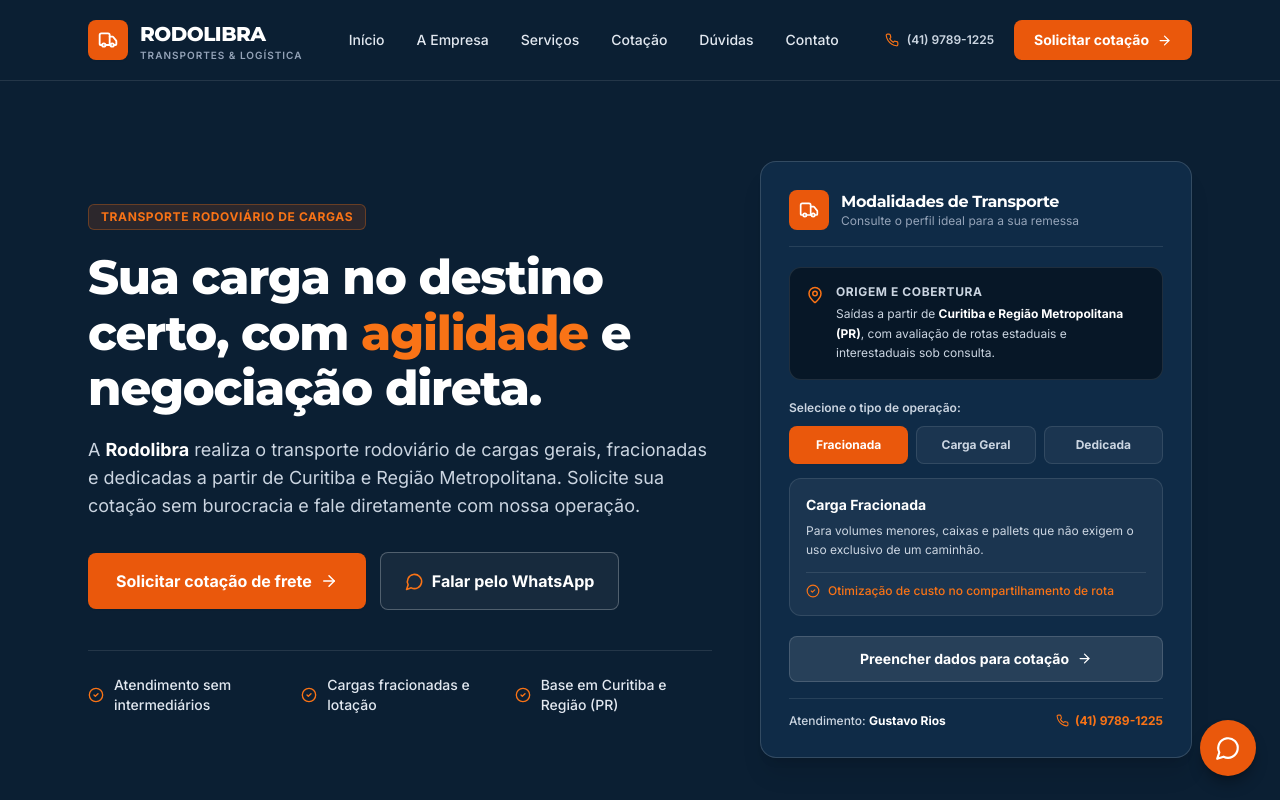
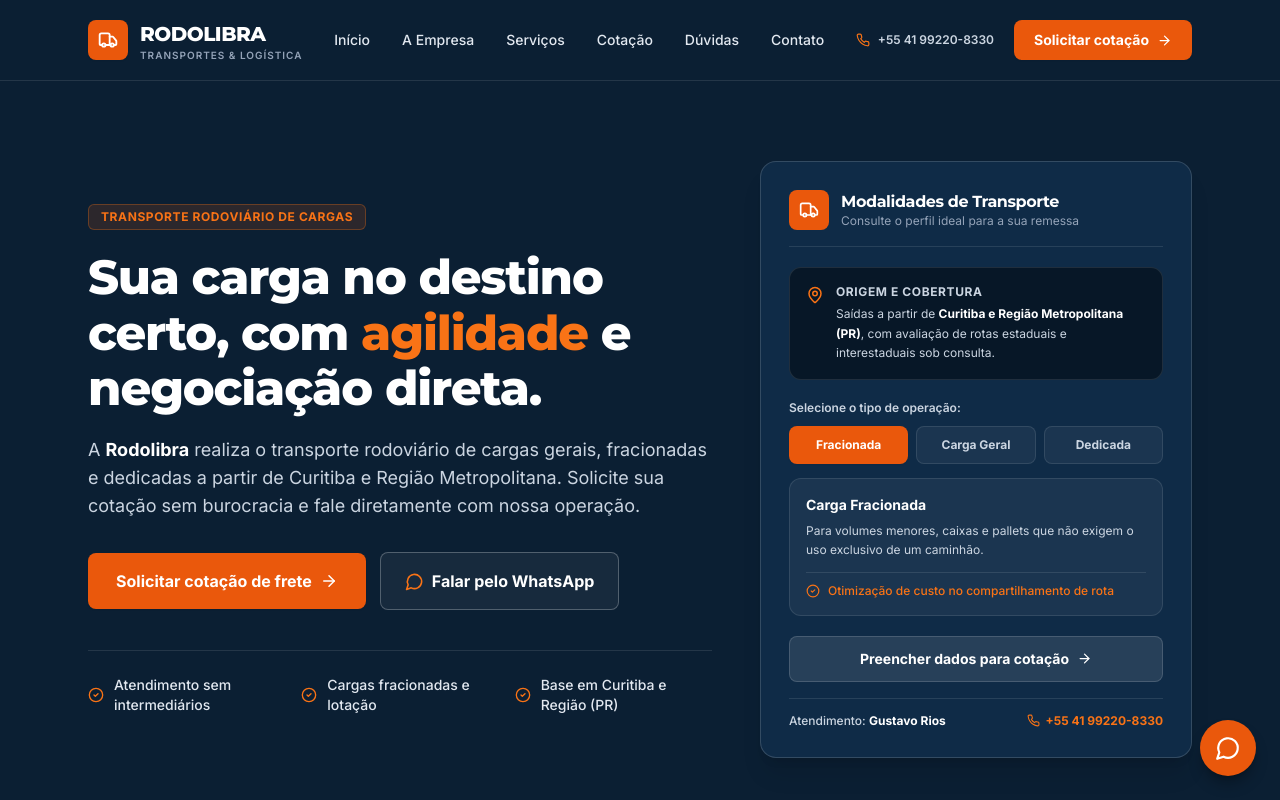
Before and after one commit to gustavogarciacavalli-sudo/rodolibra-site, a Next.js app: page / in a window 1280 px wide. Shown: the top 800 px of the page. Built offline with nearby package versions, Linux system fonts and the light colour scheme.

Commit message:
feat(whatsapp): atualiza numero oficial (+55 41 99220-8330) e redirecionamento direto para o WhatsApp

```diff
--- a/components/Contact.tsx
+++ b/components/Contact.tsx
@@ -14,11 +14,12 @@ export default function Contact() {
   const canais = [
     {
       icon: Phone,
-      titulo: "Telefone Direto",
+      titulo: "Telefone & WhatsApp",
       valor: site.phone,
-      subtexto: `Atendimento com ${site.contactName}`,
-      href: `tel:+55${site.phone.replace(/\D/g, "")}`,
-      cta: "Ligar agora",
+      subtexto: `Atendimento direto com ${site.contactName}`,
+      href: waLink("Olá! Gostaria de falar com o atendimento da Rodolibra."),
+      cta: "Conversar no WhatsApp",
+      target: "_blank",
     },
     {
       icon: MessageCircle,
@@ -82,9 +83,20 @@ export default function Contact() {
                     {item.titulo}
                   </h3>
 
-                  <p className="mt-1.5 text-base font-extrabold text-accent break-words">
-                    {item.valor}
-                  </p>
+                  {item.href ? (
+                    <a
+                      href={item.href}
+                      target={item.target}
+                      rel={item.target ? "noopener noreferrer" : undefined}
+                      className="mt-1.5 block text-base font-extrabold text-accent hover:underline break-words"
+                    >
+                      {item.valor}
+                    </a>
+                  ) : (
+                    <p className="mt-1.5 text-base font-extrabold text-accent break-words">
+                      {item.valor}
+                    </p>
+                  )}
 
                   <p className="mt-2 text-xs text-slate-600 leading-relaxed">
                     {item.subtexto}
--- a/components/Footer.tsx
+++ b/components/Footer.tsx
@@ -58,11 +58,20 @@ export function Footer() {
             </h4>
 
             <div className="space-y-2 text-xs sm:text-sm text-slate-300">
-              <p className="flex items-center gap-2">
-                <Phone size={15} className="text-accent-light shrink-0" />
-                <span>
-                  {site.phone} — {site.contactName}
-                </span>
+              <p>
+                <a
+                  href={waLink(
+                    "Olá! Gostaria de falar com o atendimento da Rodolibra."
+                  )}
+                  target="_blank"
+                  rel="noopener noreferrer"
+                  className="inline-flex items-center gap-2 hover:text-accent-light transition-colors"
+                >
+                  <Phone size={15} className="text-accent-light shrink-0" />
+                  <span>
+                    {site.phone} — {site.contactName}
+                  </span>
+                </a>
               </p>
               <p className="flex items-center gap-2">
                 <MapPin size={15} className="text-accent-light shrink-0" />
--- a/components/Header.tsx
+++ b/components/Header.tsx
@@ -2,7 +2,7 @@
 
 import { useState, useEffect } from "react";
 import { Menu, X, Truck, Phone, ArrowRight } from "lucide-react";
-import { nav, site } from "@/lib/site";
+import { nav, site, waLink } from "@/lib/site";
 
 export function Logo({ light = true }: { light?: boolean }) {
   return (
@@ -85,7 +85,11 @@ export default function Header() {
         {/* Ações Desktop */}
         <div className="hidden lg:flex items-center gap-5 shrink-0">
           <a
-            href={`tel:+55${site.phone.replace(/\D/g, "")}`}
+            href={waLink(
+              "Olá! Gostaria de falar com o atendimento da Rodolibra."
+            )}
+            target="_blank"
+            rel="noopener noreferrer"
             className="hidden xl:flex items-center gap-2 whitespace-nowrap text-xs font-semibold text-slate-300 hover:text-white transition-colors"
           >
             <Phone size={14} className="text-accent-light shrink-0" aria-hidden />
@@ -139,7 +143,11 @@ export default function Header() {
 
           <div className="mt-8 pt-6 border-t border-white/10 space-y-3">
             <a
-              href={`tel:+55${site.phone.replace(/\D/g, "")}`}
+              href={waLink(
+                "Olá! Gostaria de falar com o atendimento da Rodolibra."
+              )}
+              target="_blank"
+              rel="noopener noreferrer"
               className="flex items-center justify-center gap-2 rounded-lg border border-white/15 bg-white/5 py-3 text-sm font-semibold text-white"
             >
               <Phone size={15} className="text-accent-light" />
--- a/components/Hero.tsx
+++ b/components/Hero.tsx
@@ -216,7 +216,11 @@ export default function Hero() {
                   Atendimento: <strong className="text-white">{site.contactName}</strong>
                 </span>
                 <a
-                  href={`tel:+55${site.phone.replace(/\D/g, "")}`}
+                  href={waLink(
+                    "Olá! Gostaria de falar com a Rodolibra sobre transporte de cargas."
+                  )}
+                  target="_blank"
+                  rel="noopener noreferrer"
                   className="inline-flex items-center gap-1.5 font-bold text-accent-light hover:underline"
                 >
                   <Phone size={13} />
--- a/components/Quote.tsx
+++ b/components/Quote.tsx
@@ -175,12 +175,19 @@ export default function Quote() {
                 Atendimento Comercial Direto
               </p>
               <div className="flex flex-col sm:flex-row sm:items-center justify-between gap-2 text-xs sm:text-sm text-slate-200">
-                <span className="flex items-center gap-2 font-semibold text-white">
+                <a
+                  href={waLink(
+                    "Olá! Gostaria de falar com o atendimento comercial da Rodolibra."
+                  )}
+                  target="_blank"
+                  rel="noopener noreferrer"
+                  className="flex items-center gap-2 font-semibold text-white hover:text-accent-light transition-colors"
+                >
                   <Phone size={15} className="text-accent-light shrink-0" />
                   <span>
                     {site.phone} — {site.contactName}
                   </span>
-                </span>
+                </a>
                 <span className="flex items-center gap-1.5 text-xs text-slate-400">
                   <Clock size={14} className="text-accent-light shrink-0" />
                   <span>{site.hours}</span>
--- a/lib/site.ts
+++ b/lib/site.ts
@@ -9,23 +9,23 @@
  * perguntas frequentes e dados de contato podem ser editados aqui.
  */
 
-// Se NEXT_PUBLIC_WHATSAPP_NUMBER não estiver definido em .env.local,
-// deixamos configurado para substituição posterior conforme autorização da Rodolibra.
-// O número documentado no projeto de extensão é: (41) 9789-1225 (Gustavo Rios).
-const RAW_ENV_PHONE = process.env.NEXT_PUBLIC_WHATSAPP_NUMBER ?? "";
-export const WHATSAPP_NUMBER = RAW_ENV_PHONE.replace(/\D/g, "");
+// Número oficial de WhatsApp da Rodolibra (+55 41 99220-8330 - Gustavo Rios).
+// Pode ser sobrescrito via NEXT_PUBLIC_WHATSAPP_NUMBER em .env.local se necessário.
+const DEFAULT_WHATSAPP_NUMBER = "5541992208330";
+const RAW_ENV_PHONE =
+  process.env.NEXT_PUBLIC_WHATSAPP_NUMBER || DEFAULT_WHATSAPP_NUMBER;
+export const WHATSAPP_NUMBER =
+  RAW_ENV_PHONE.replace(/\D/g, "") || DEFAULT_WHATSAPP_NUMBER;
 
 /**
- * Gera o link universal do WhatsApp.
- * Se o número estiver configurado, direciona direto para ele.
- * Se não estiver preenchido, abre o seletor universal do WhatsApp mantendo a mensagem pronta.
+ * Gera o link direto para o WhatsApp da Rodolibra com a mensagem formatada.
  */
-export const waLink = (text: string) => {
-  if (WHATSAPP_NUMBER) {
-    return `https://wa.me/${WHATSAPP_NUMBER}?text=${encodeURIComponent(text)}`;
+export const waLink = (text?: string) => {
+  const baseUrl = `https://wa.me/${WHATSAPP_NUMBER}`;
+  if (text && text.trim().length > 0) {
+    return `${baseUrl}?text=${encodeURIComponent(text)}`;
   }
-  // Link universal seguro quando o número exato de WhatsApp ainda aguarda autorização oficial
-  return `https://api.whatsapp.com/send?text=${encodeURIComponent(text)}`;
+  return baseUrl;
 };
 
 export const TBD = "Informação em homologação com a Rodolibra";
@@ -39,8 +39,8 @@ export const site = {
 
   // Dados oficiais documentados no projeto de extensão
   contactName: "Gustavo Rios",
-  phone: "(41) 9789-1225",
-  formattedPhone: "+55 (41) 9789-1225",
+  phone: "+55 41 99220-8330",
+  formattedPhone: "+55 41 99220-8330",
 
   // Campos estruturados para substituição posterior após autorização
   email: "contato@rodolibra.com.br", // Provisório / Sugerido
@@ -178,7 +178,7 @@ export const faqs: FaqItem[] = [
   {
     id: "como-contatar",
     q: "Como entrar em contato com a Rodolibra?",
-    a: "O canal mais rápido é pelo WhatsApp, através do botão flutuante no canto da tela ou clicando nos botões de contato da página. Você também pode falar pelo telefone de contato documentado: (41) 9789-1225 com Gustavo Rios.",
+    a: "O canal mais rápido é pelo WhatsApp, através do botão flutuante no canto da tela ou clicando nos botões e números de contato da página. Você pode falar diretamente pelo número +55 41 99220-8330 com Gustavo Rios.",
     provisional: false,
   },
   {
```
Also changed, not shown: 2 other files (tests, documents, lock files or other folders).
